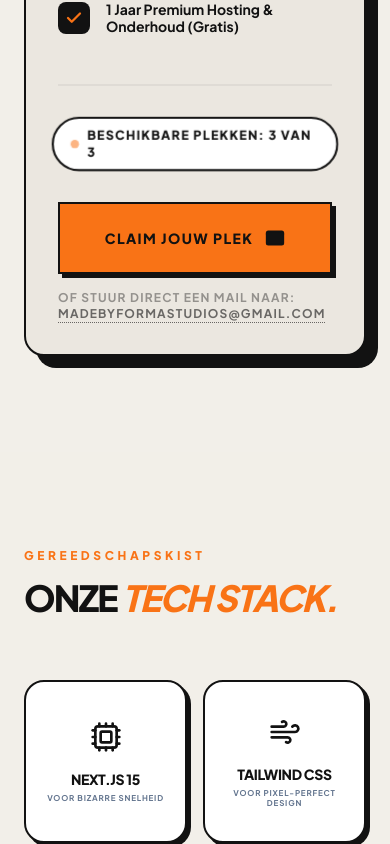
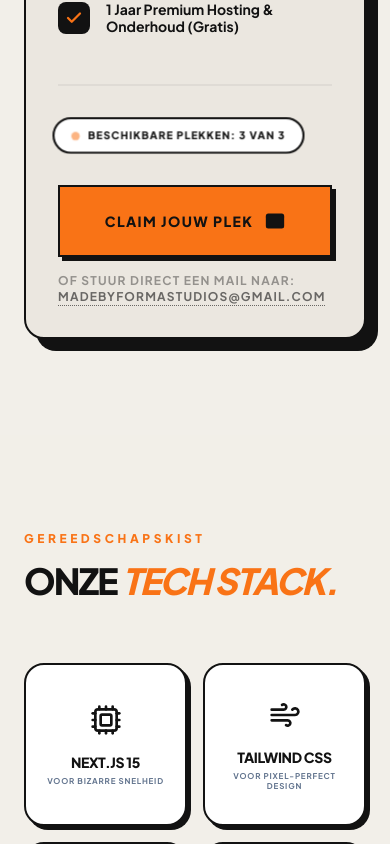
Before and after one commit to madebyformastudios/forma-v2, a Next.js app: page / in a window 390 px wide. Shown: the part 6220-7064 px from the top of the page. Built offline with nearby package versions, Linux system fonts and the light colour scheme.

Commit message:
fix: prevent icons from squishing in contact and keep scarcity tag on one line

```diff
--- a/components/sections/Contact.tsx
+++ b/components/sections/Contact.tsx
@@ -57,18 +57,18 @@
                 href="mailto:madebyformastudios@gmail.com"
                 className="flex items-center space-x-4 group"
               >
-                <div className="w-10 h-10 rounded-full border-2 border-ink flex items-center justify-center bg-white group-hover:bg-accent group-hover:text-white transition-all shadow-[2px_2px_0px_0px_#121212]">
+                <div className="shrink-0 w-10 h-10 rounded-full border-2 border-ink flex items-center justify-center bg-white group-hover:bg-accent group-hover:text-white transition-all shadow-[2px_2px_0px_0px_#121212]">
                   <Mail size={18} />
                 </div>
-                <span className="text-xl md:text-2xl font-sans font-black text-ink group-hover:text-accent transition-colors">
+                <span className="text-lg md:text-2xl font-sans font-black text-ink group-hover:text-accent transition-colors break-all">
                   madebyformastudios@gmail.com
                 </span>
               </a>
               <div className="flex items-center space-x-4">
-                <div className="w-10 h-10 rounded-full border-2 border-ink flex items-center justify-center bg-white shadow-[2px_2px_0px_0px_#121212]">
+                <div className="shrink-0 w-10 h-10 rounded-full border-2 border-ink flex items-center justify-center bg-white shadow-[2px_2px_0px_0px_#121212]">
                   <MapPin size={18} />
                 </div>
-                <span className="text-xl md:text-2xl font-sans font-black text-ink">
+                <span className="text-lg md:text-2xl font-sans font-black text-ink">
                   Middelburg, Zeeland
                 </span>
               </div>
--- a/components/sections/FoundingPartner.tsx
+++ b/components/sections/FoundingPartner.tsx
@@ -85,8 +85,8 @@
                   }}
                   className="px-4 py-2 bg-white border-2 border-ink rounded-full flex items-center space-x-2"
                 >
-                  <div className="w-2 h-2 rounded-full bg-accent animate-pulse" />
-                  <span className="text-xs font-sans font-black uppercase tracking-widest text-ink">
+                  <div className="w-2 h-2 rounded-full bg-accent animate-pulse shrink-0" />
+                  <span className="text-[10px] sm:text-xs font-sans font-black uppercase tracking-widest text-ink whitespace-nowrap">
                     Beschikbare plekken: 3 van 3
                   </span>
                 </motion.div>
```
